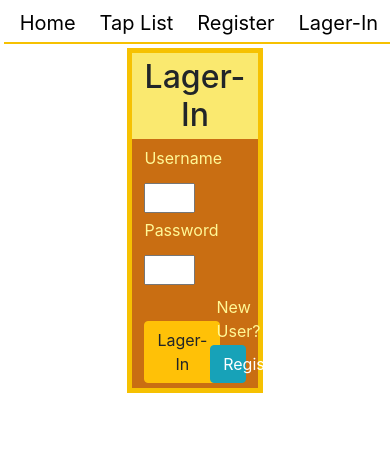
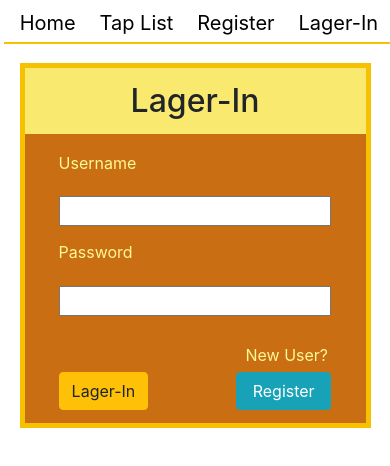
Before and after one commit to tappr-app/tappr, a React (Create React App) app in the folder tappr-fe/: page /login in a window 390 px wide. Shown: the top 466 px of the page. Built offline with nearby package versions, Linux system fonts and the light colour scheme.

Commit message:
adds general iphone styling to login and register forms

```diff
--- a/tappr-fe/src/styles/Styled.js
+++ b/tappr-fe/src/styles/Styled.js
@@ -15,6 +15,10 @@ export const FormDiv = styled.div`
     // height: 50vh;
     margin-bottom: 5%;
     background-color: #C96E12;
+    @media ${device.iPhone}{
+        width: 90%;
+        margin-top: 5%;
+    }
     .form-title{
         background-color: #FAE96F;
         width: 100%;
@@ -36,6 +40,9 @@ export const FormDiv = styled.div`
             margin: 5% 0;
             align-self: flex-start;
             width: 50%;
+            @media ${device.iPhone}{
+                width: 100%;
+            }
         }
         .user-bio{
             margin: 5% 5%;
@@ -62,6 +69,10 @@ export const FormDiv = styled.div`
                 label{
                     margin-bottom: 5%;
                     margin-left: 18%;
+                    @media ${device.iPhone}{
+                       font-size: 1rem;
+                        margin-left: 10%;
+                    }
                 }
             }
             button.form-action{
```
